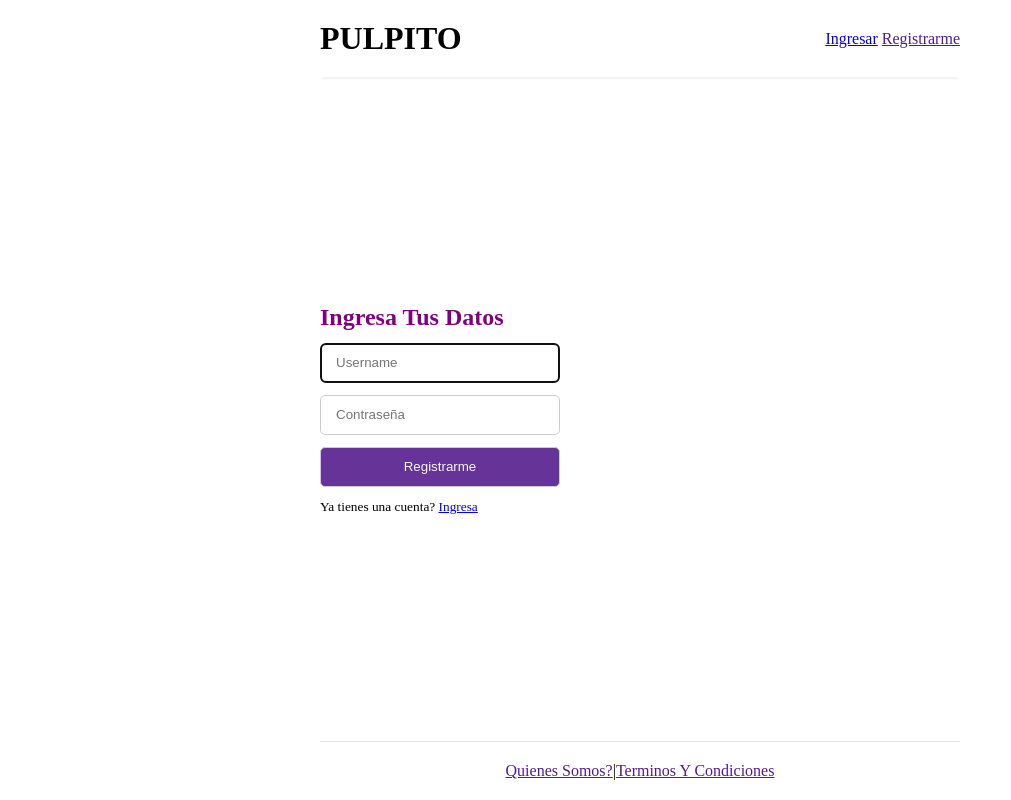
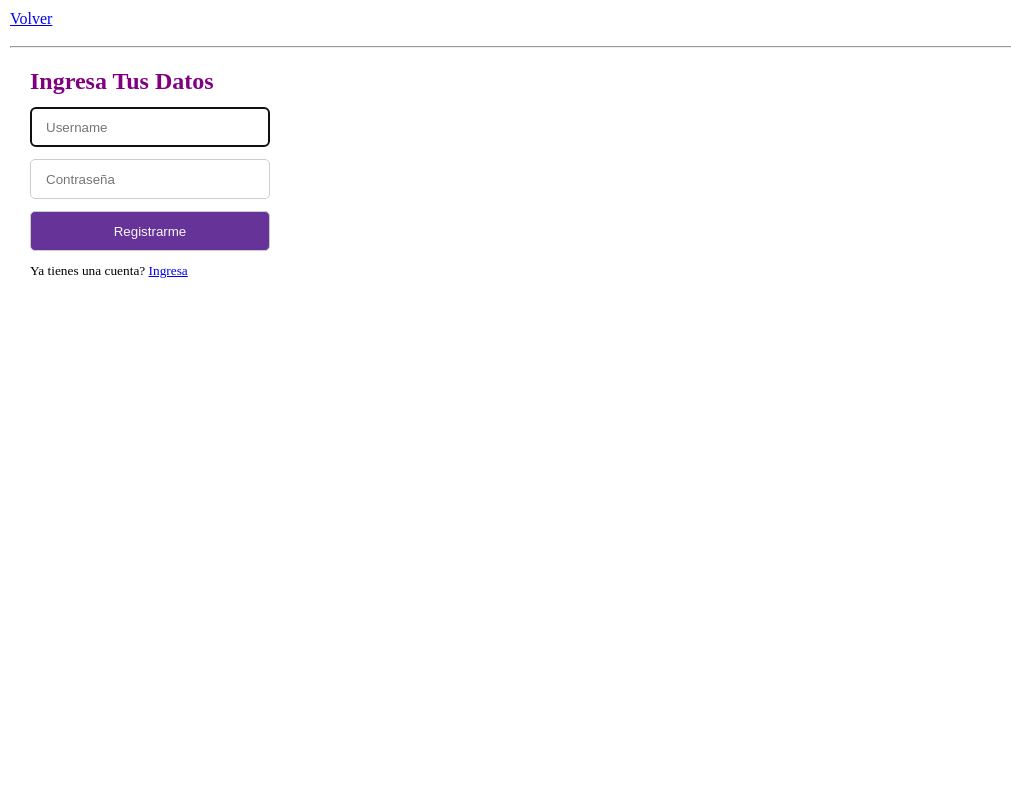
Before and after one commit to tecnica26/Pulpito-tp-proyecto2, a PHP site: page /vistas/register.php in a window 1280 px wide. Shown: the whole page, without its empty margins (0-1011 px from the left). Run offline with PHP 8.4, Linux system fonts and the light colour scheme.

Commit message:
diseno cuasi listo

```diff
--- a/css/styles.css
+++ b/css/styles.css
@@ -17,6 +17,7 @@ html {
 body {
 	margin: 0;
 	height: 100%;
+	padding: 10px;
 	width: 100%;
 }
 .container {
@@ -36,6 +37,7 @@ body {
 	padding: 20px 0;
 }
 .content-container {
+	padding: 20px;
 }
 .footer {
 	padding: 20px 5px;
--- a/vistas/componentes/header.php
+++ b/vistas/componentes/header.php
@@ -4,6 +4,6 @@
             </h1>
 			<div class="sign-buttons">
 				<a href="./vistas/login.php">Ingresar</a>
-				<a href="./vistas/reguster.php">Registrarme</a>
+				<a href="./vistas/register.php">Registrarme</a>
 			</div>
 </header>
--- a/vistas/register.php
+++ b/vistas/register.php
@@ -1,25 +1,21 @@
-<?php
 
-$conexion = mysqli_connect ('localhost','root','','proyectoteruel')
-?>
+
 <!DOCTYPE html>
 <html lang="en">
 <head>
 	<meta charset="UTF-8">
 	<meta http-equiv="X-UA-Compatible" content="IE=edge">
 	<meta name="viewport" content="width=device-width, initial-scale=1.0">
-	<title>Login</title>
+	<title>Pulpito | REGISTER</title>
 	<link rel="stylesheet" href="../css/styles.css">
 </head>
 <body>
-	<div class="container">
-		<header class="header">
-			<h1>PULPITO</h1>
-			<div class="sign-buttons">
-				<a href="./login.php">Ingresar</a>
-				<a href="">Registrarme</a>
-			</div>
-		</header>
+<a href="../index.php">Volver</a>
+	<br><br>
+	<hr>
+
+
+
 	<div class="content-container">
 		<div class="login-container">
 			<h2 class="section-title">Ingresa Tus Datos</h2>
@@ -39,11 +35,6 @@ $conexion = mysqli_connect ('localhost','root','','proyectoteruel')
 			</small>
 		</div>
 	</div>
-		<footer class="footer">
-				<a href="">Quienes Somos?</a>
-				|
-				<a href="">Terminos Y Condiciones</a>
-		</footer>
-	</div>
+
 	</body>
 </html>
```
Also changed, not shown: vistas/login.php (+6 -19 lines). Lines whose indentation alone changed are shown as unchanged.
